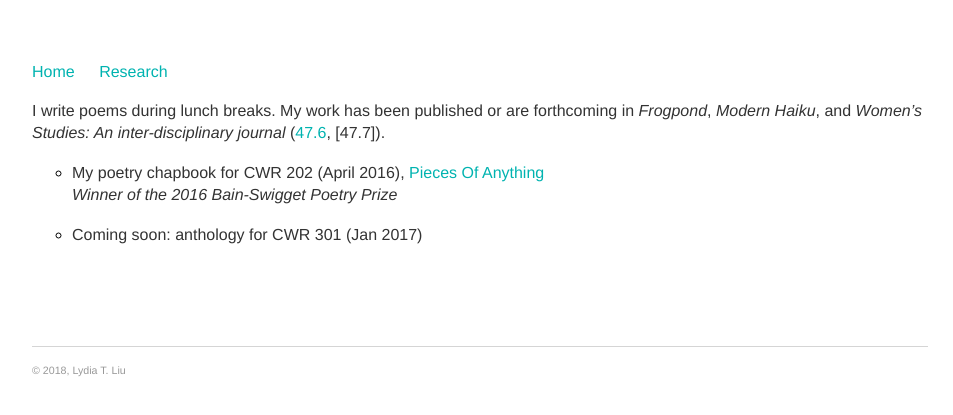
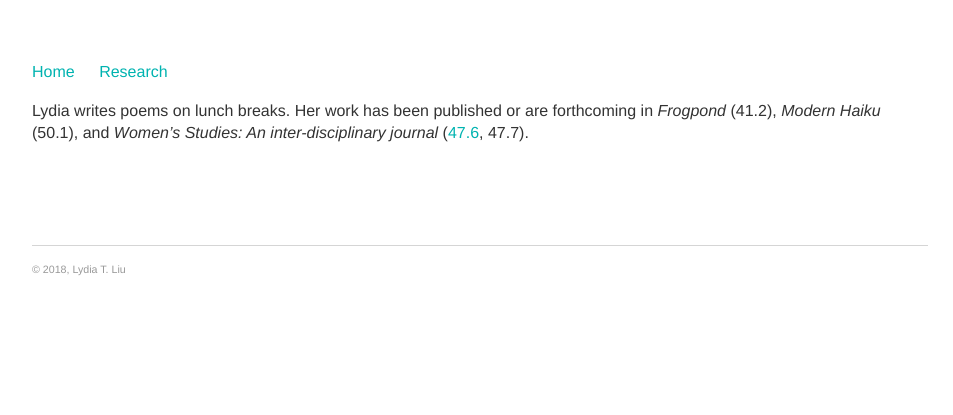
Before and after one commit to serenalwang/serenalwang.github.io, a Jekyll site: the page built from writing.md, in a window 1280 px wide. Shown: the top 415 px of the page, without its empty margins (160-1113 px from the left). Built offline with Jekyll 4.4.1, drawn with Linux system fonts in a browser that asks for light colours.

Commit message:
Update writing.md

```diff
--- a/writing.md
+++ b/writing.md
@@ -3,9 +3,4 @@
 title: Writing
 ---
 
-I write poems during lunch breaks. My work has been published or are forthcoming in *Frogpond*, *Modern Haiku*, and *Women's Studies: An inter-disciplinary journal* ([47.6](https://www.tandfonline.com/eprint/TZPzIzbIQ9FtvsHs9rX8/full), [47.7]).
-
-* My poetry chapbook for CWR 202 (April 2016), <a href="/chapbookmain">Pieces Of Anything</a>
-_Winner of the 2016 Bain-Swigget Poetry Prize_
-
-* Coming soon: anthology for CWR 301 (Jan 2017)
+Lydia writes poems on lunch breaks. Her work has been published or are forthcoming in *Frogpond* (41.2), *Modern Haiku* (50.1), and *Women's Studies: An inter-disciplinary journal* ([47.6](https://www.tandfonline.com/eprint/TZPzIzbIQ9FtvsHs9rX8/full), 47.7).
```
